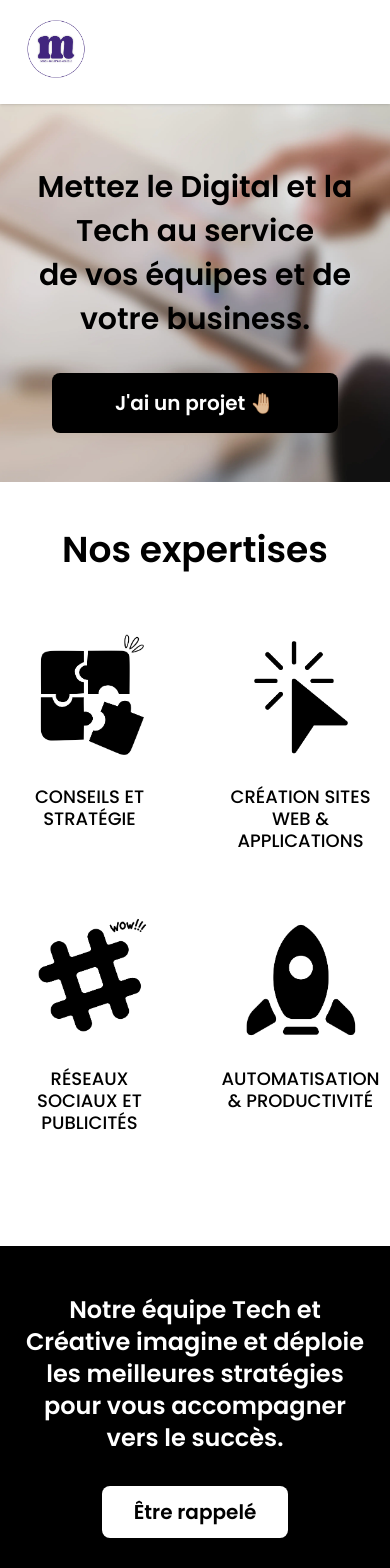
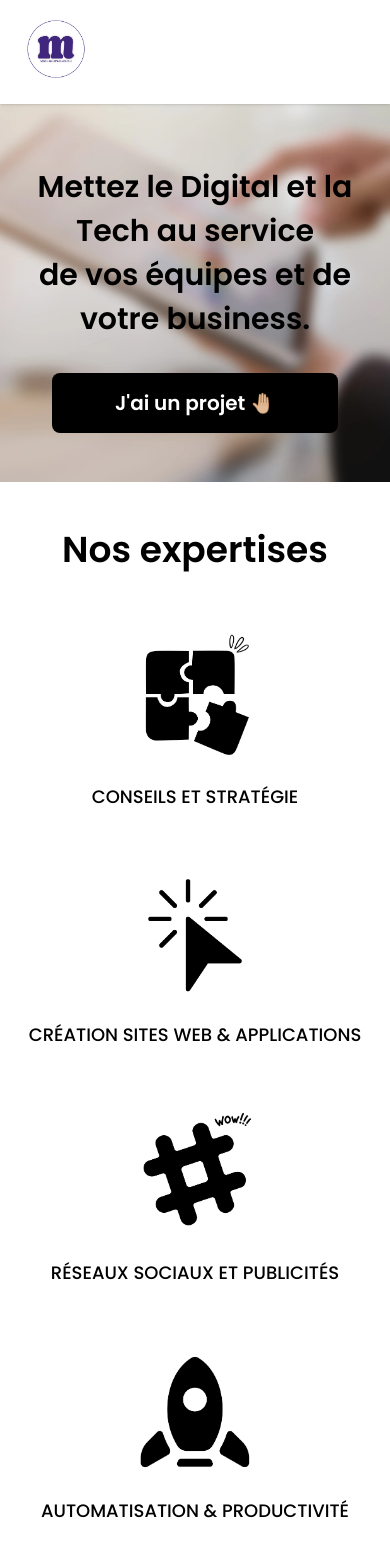
Before and after one commit to ThibaultG94/marketing-box-web-showcase, a React (Vite) app: page / in a window 390 px wide. Shown: the top 1568 px of the page. Built offline with nearby package versions, Linux system fonts and the light colour scheme.

Commit message:
Adjustment of Expertise section styles: modification of button sizes and grid to improve responsiveness and readability.

```diff
--- a/src/components/sections/Expertise.jsx
+++ b/src/components/sections/Expertise.jsx
@@ -18,7 +18,7 @@ const ExpertiseCard = ({ icon, title }) => (
 const WhiteButton = ({ href, children }) => (
   <motion.a
     href={href}
-    className="inline-block bg-white text-black font-bold px-8 py-3 rounded-lg text-xl mt-8"
+    className="inline-block bg-white text-black font-bold px-6 sm:px-8 py-3 rounded-lg text-xl mt-8 w-4/5 sm:w-auto"
     whileHover={{ scale: 1.02 }}
     whileTap={{ scale: 0.98 }}
   >
@@ -47,7 +47,7 @@ const Expertise = () => {
             Nos expertises
           </motion.h2>
 
-          <div className="grid grid-cols-2 md:grid-cols-4 gap-16 max-w-5xl mx-auto mb-16">
+          <div className="grid grid-cols-1 xs:grid-cols-2 md:grid-cols-4 gap-16 max-w-5xl mx-auto mb-16">
             {expertises.map((expertise, index) => (
               <ExpertiseCard key={index} {...expertise} />
             ))}
@@ -58,7 +58,7 @@ const Expertise = () => {
       <section className="bg-black text-white py-12">
         <div className="container mx-auto px-4 text-center">
           <motion.p
-            className="text-2xl font-bold max-w-5xl mx-auto"
+            className="text-2xl font-bold max-w-5xl mx-auto leading-9"
             initial={{ opacity: 0 }}
             whileInView={{ opacity: 1 }}
             viewport={{ once: true }}
```
